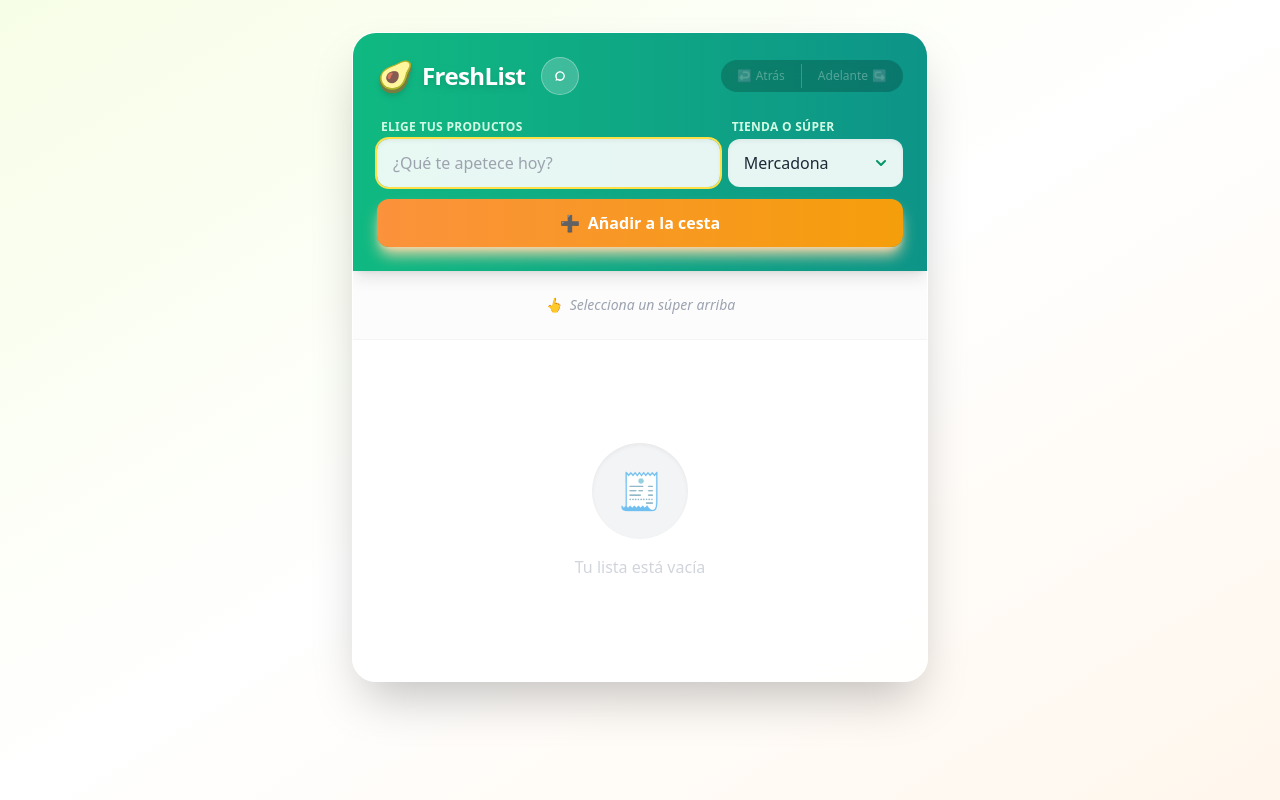
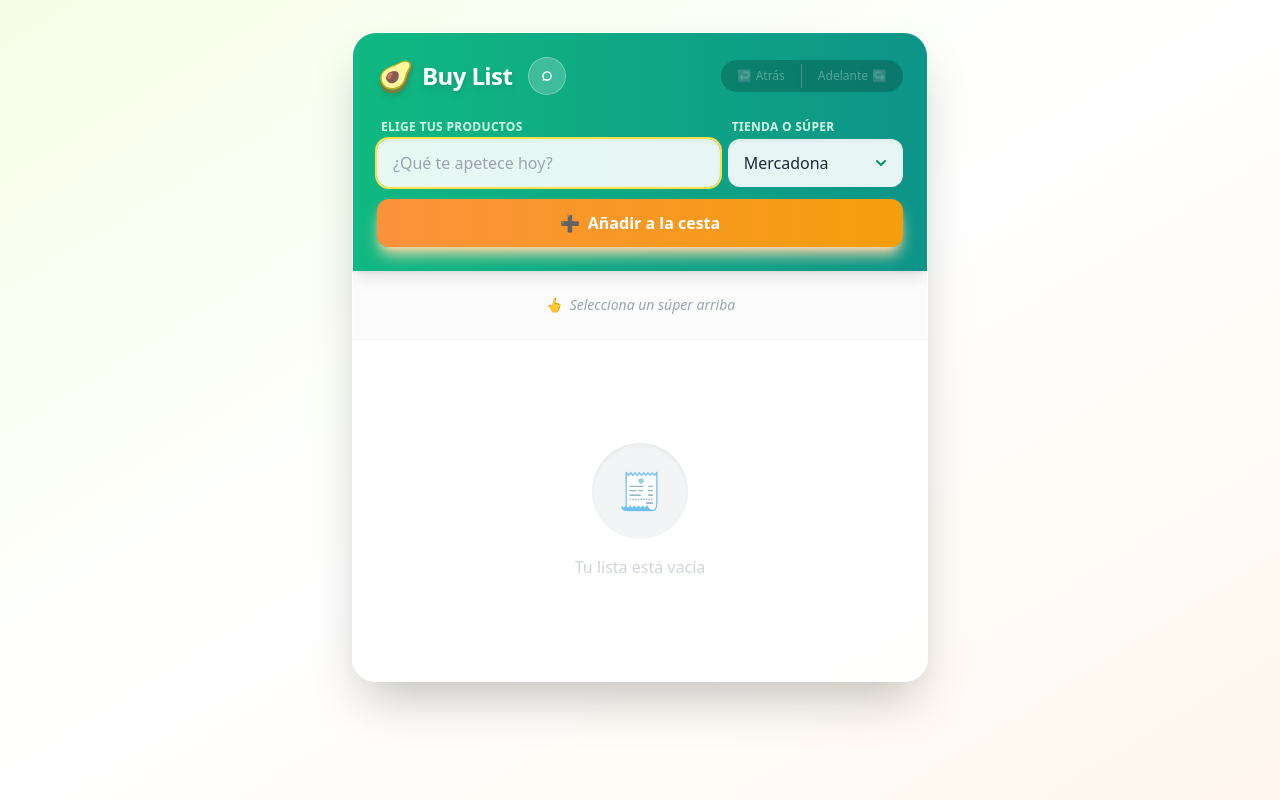
Before and after one commit to ChrisldcVallejo/buy-list-app, a React (Vite) app: page / in a window 1280 px wide. Built offline with nearby package versions, Linux system fonts and the light colour scheme.

Commit message:
Cambio de título en la app

```diff
--- a/src/App.jsx
+++ b/src/App.jsx
@@ -214,7 +214,7 @@
           <div className="flex flex-wrap justify-between items-center mb-6 gap-2">
             <div className="flex items-center gap-2">
               <span className="text-3xl filter drop-shadow-md">🥑</span>
-              <h1 className="text-2xl font-bold tracking-tight text-white drop-shadow-md">FreshList</h1>
+              <h1 className="text-2xl font-bold tracking-tight text-white drop-shadow-md">Buy List</h1>
               <button onClick={shareList} className="ml-2 btn-icon-glass" title="Compartir WhatsApp">
                 <svg viewBox="0 0 24 24" fill="currentColor" className="w-5 h-5"><path d="M12.031 6.172c-3.181 0-5.767 2.586-5.768 5.766-.001 1.298.38 2.27 1.019 3.287l-.711 2.592 2.664-.698c.983.565 1.761.792 2.796.793 3.18 0 5.768-2.587 5.768-5.767s-2.588-5.767-5.768-5.767zm0 9.873c-.863 0-1.57-.22-2.316-.622l-1.371.36.368-1.325c-.456-.757-.665-1.391-.664-2.52 0-2.264 1.842-4.106 4.105-4.106 2.265 0 4.107 1.842 4.107 4.106 0 2.264-1.842 4.107-4.106 4.107z"/></svg>
               </button>
```
